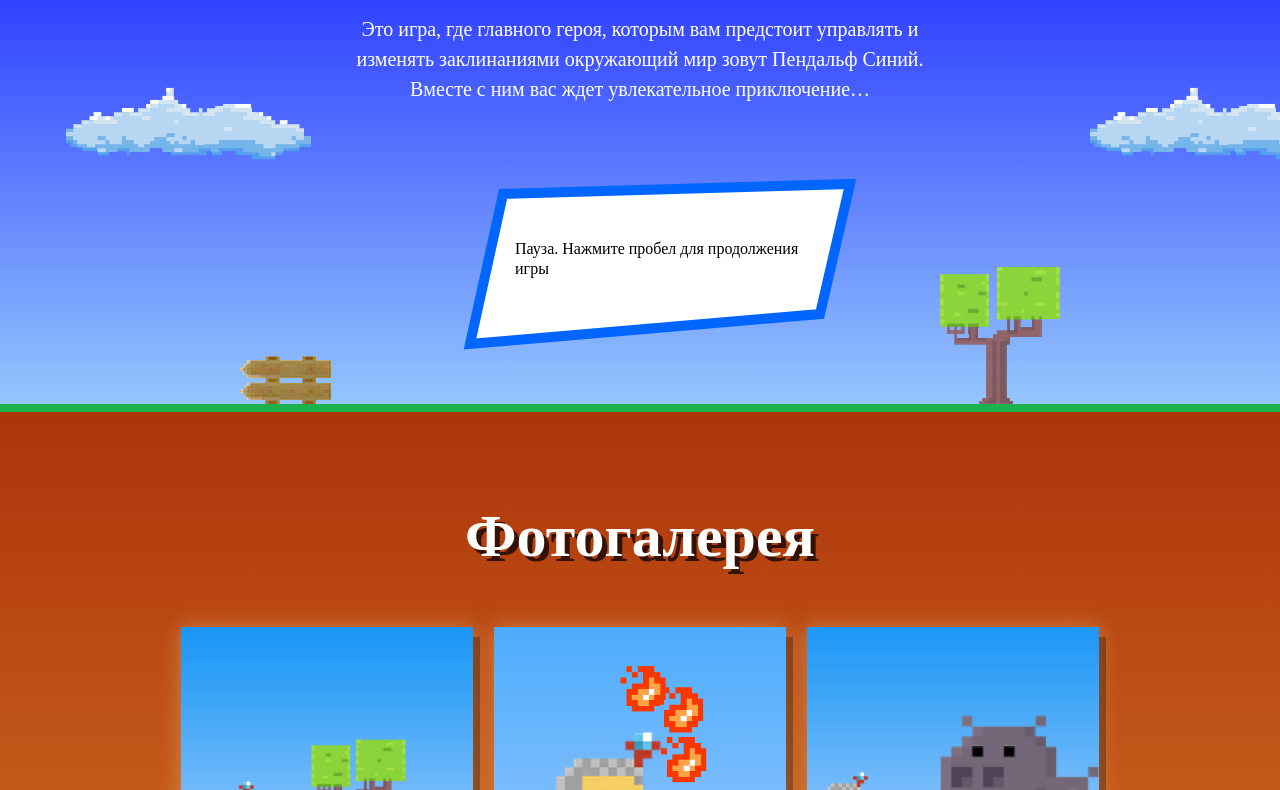
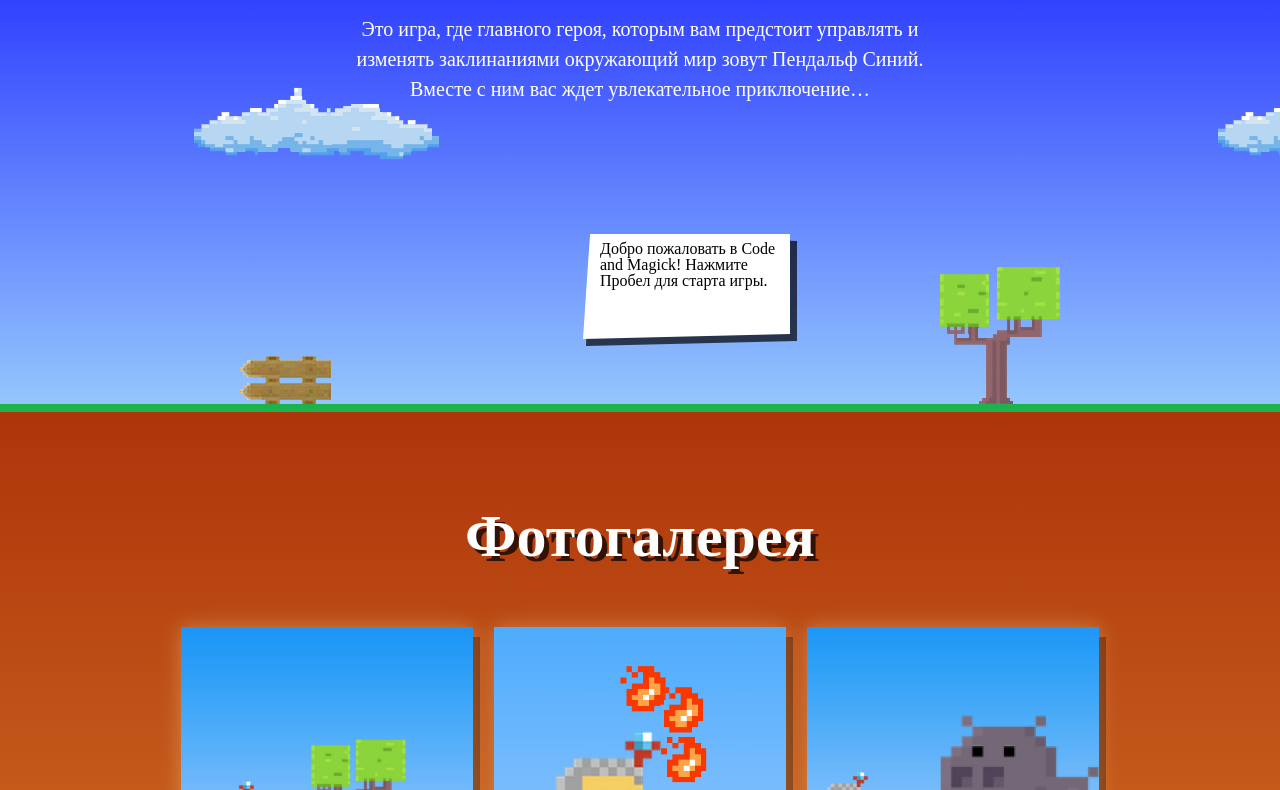
Before and after one commit to DiasNurdicanov/63990-code-and-magick, a website: page index.html in a window 1280 px wide. Shown: the part 203-993 px from the top of the page. Drawn offline with Linux system fonts and the light colour scheme; a web font is replaced by a local one.

Commit message:
module2-task1

```diff
--- a/index.html
+++ b/index.html
@@ -120,8 +120,7 @@
 </template>
 
 <script src="js/form.js"></script>
-<script src="js/check.js"></script>
-<script src="js/game-stat.min.js"></script>
+<script src="js/game.js"></script>
 
 </body>
 </html>
--- a/js/game.js
+++ b/js/game.js
@@ -380,17 +380,86 @@
     _drawPauseScreen: function() {
       switch (this.state.currentStatus) {
         case Verdict.WIN:
-          console.log('you have won!');
+          getMessage('Поздравляю! Вы выйграли! ', 150);
           break;
         case Verdict.FAIL:
-          console.log('you have failed!');
+          getMessage('К сожалению, Вы проиграли!', 200);
           break;
         case Verdict.PAUSE:
-          console.log('game is on pause!');
+          getMessage('Пауза!', 200);
           break;
         case Verdict.INTRO:
-          console.log('welcome to the game! Press Space to start');
+          getMessage('Добро пожаловать в Code and Magick! Нажмите Пробел для старта игры.', 200);
           break;
+      }
+
+      function getMessage(messageText, messageWidth){
+
+        var words = messageText.split(' '),
+            line = '',
+            messageWindowLeft = 300,
+            messageWindowTop = 130,
+            messageWindowWidth = messageWidth + 15, //Для отступа справа
+            messageWindowHeight = 100,
+            textTop = messageWindowTop + 20,
+            textLeft = messageWindowLeft + 10;
+
+
+        /* КОСТЫЛЬ
+        var messageWindowHeight = 0;
+        var s = '';
+
+        for (var i = 0; i < words.length; i++) {
+
+            var testLine = s + words[i] + " ";
+            var testWidth = game.ctx.measureText(testLine).width;
+
+            if (testWidth > messageWidth) {
+                s = words[i] + " ";
+                messageWindowHeight += 16;
+            }
+            else {
+                s = testLine;
+            }
+        }
+
+        messageWindowHeight += 31;
+
+        */
+        game.ctx.fillStyle = 'rgba(0, 0, 0, 0.7)';
+        game.ctx.beginPath();
+        game.ctx.moveTo(messageWindowLeft, messageWindowTop);
+        game.ctx.lineTo(messageWindowLeft + messageWidth + 7, messageWindowTop + 7);
+        game.ctx.lineTo(messageWindowLeft + messageWidth + 7, messageWindowTop + messageWindowHeight + 7);
+        game.ctx.lineTo(messageWindowLeft - 4, messageWindowTop + messageWindowHeight + 12);
+        game.ctx.fill();
+
+        game.ctx.fillStyle = '#FFFFFF';
+        game.ctx.beginPath();
+        game.ctx.moveTo(messageWindowLeft, messageWindowTop);
+        game.ctx.lineTo(messageWindowLeft + messageWidth, messageWindowTop);
+        game.ctx.lineTo(messageWindowLeft + messageWidth, messageWindowTop + messageWindowHeight);
+        game.ctx.lineTo(messageWindowLeft - 7, messageWindowTop + messageWindowHeight + 5);
+        game.ctx.fill();
+
+        game.ctx.fillStyle = '#000000';
+        game.ctx.font = '16px "PT Mono"';
+
+        for (var i = 0; i < words.length; i++) {
+
+            var testLine = line + words[i] + " ";
+            var testWidth = game.ctx.measureText(testLine).width;
+
+            if (testWidth > messageWidth) {
+                game.ctx.fillText(line, textLeft, textTop);
+                line = words[i] + " ";
+                textTop += 16;
+            }
+            else {
+                line = testLine;
+            }
+        }
+        game.ctx.fillText(line, textLeft, textTop);
       }
     },
 
```
